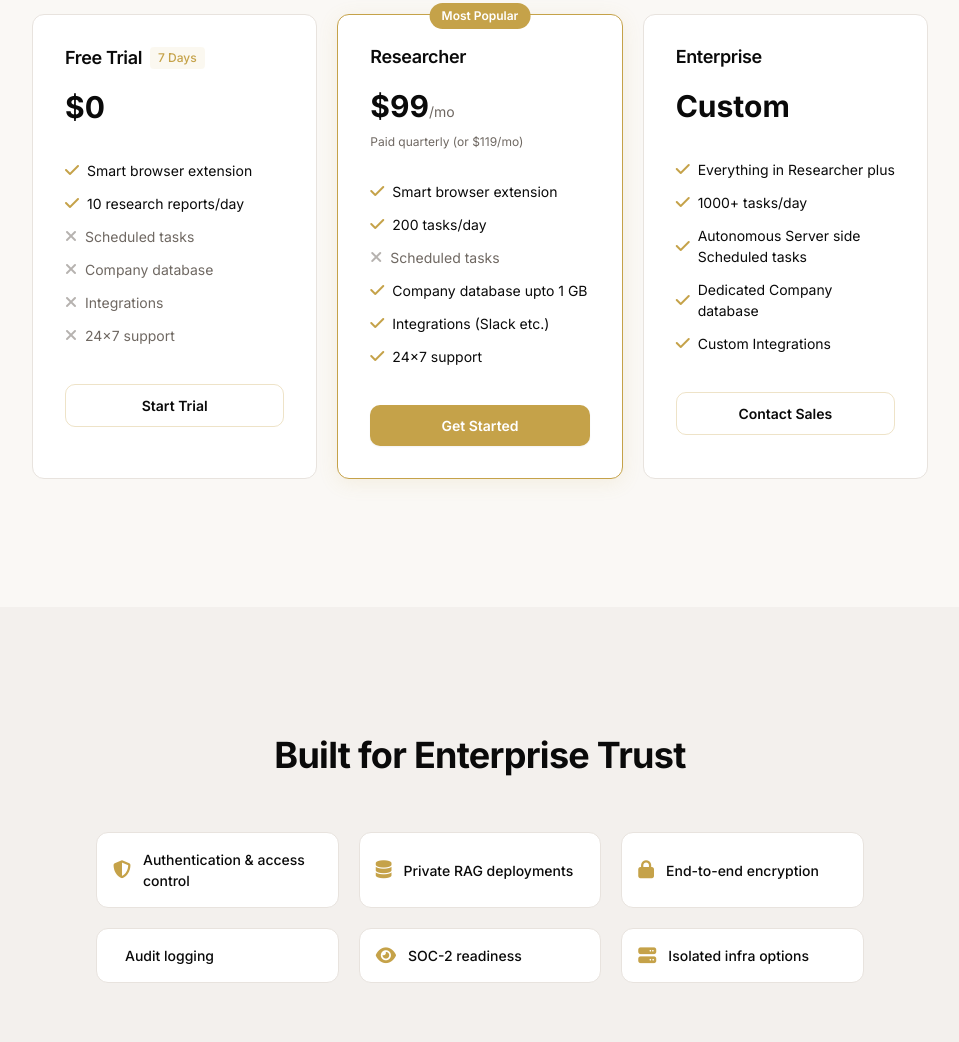
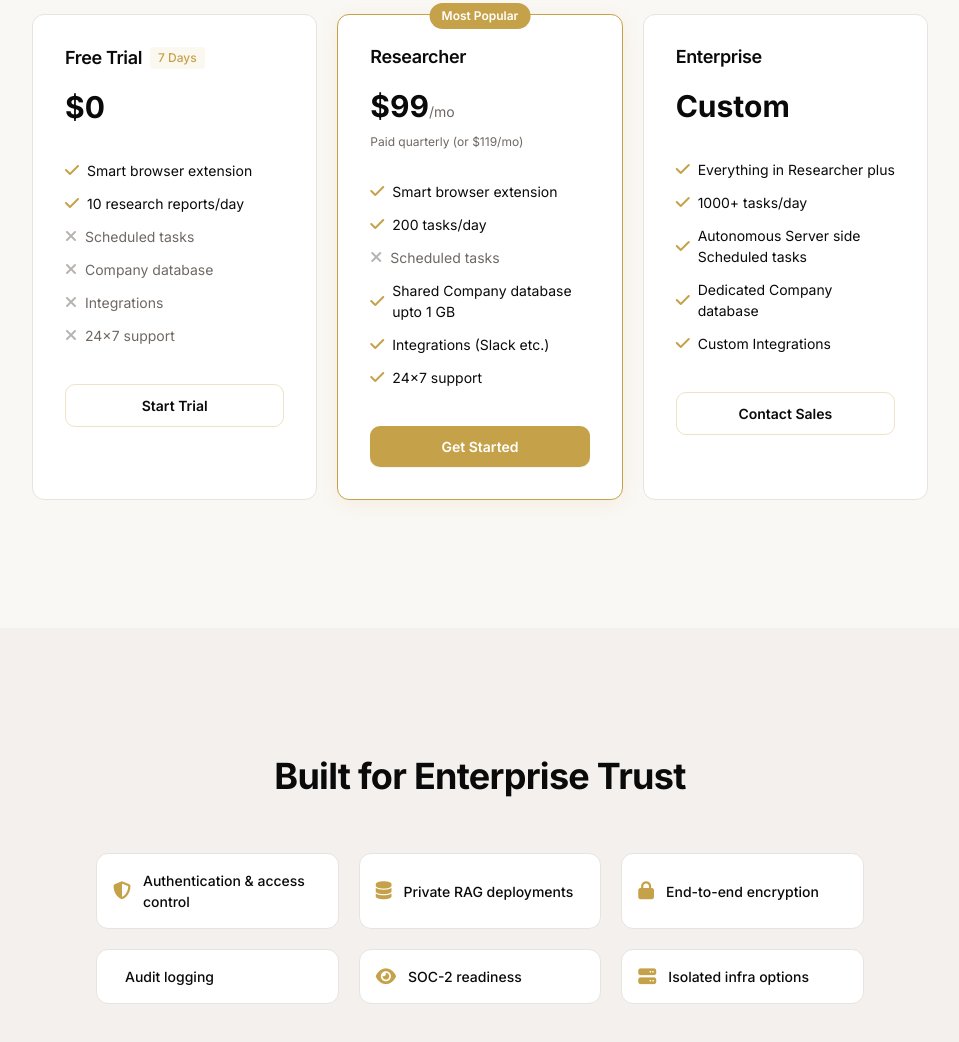
Before and after one commit to LawGlitch-net/LawGlitch_Ai, a plain HTML site: page index.html in a window 1280 px wide. Shown: the part 5664-6706 px from the top of the page, without its empty margins (160-1119 px from the left). Drawn offline with nearby package versions, Linux system fonts and the light colour scheme; some icons are missing.

Commit message:
Update index.html

```diff
--- a/index.html
+++ b/index.html
@@ -410,7 +410,7 @@
               <li><i class="fas fa-check"></i> 200 tasks/day</li>
               <li style="color:var(--muted-foreground)"><i class="fas fa-times"
                   style="color:var(--muted-foreground);opacity:0.5"></i> Scheduled tasks</li>
-              <li><i class="fas fa-check"></i> Company database upto 1 GB</li>
+              <li><i class="fas fa-check"></i> Shared Company database upto 1 GB</li>
               <li><i class="fas fa-check"></i> Integrations (Slack etc.)</li>
               <li><i class="fas fa-check"></i> 24x7 support</li>
             </ul>
```
